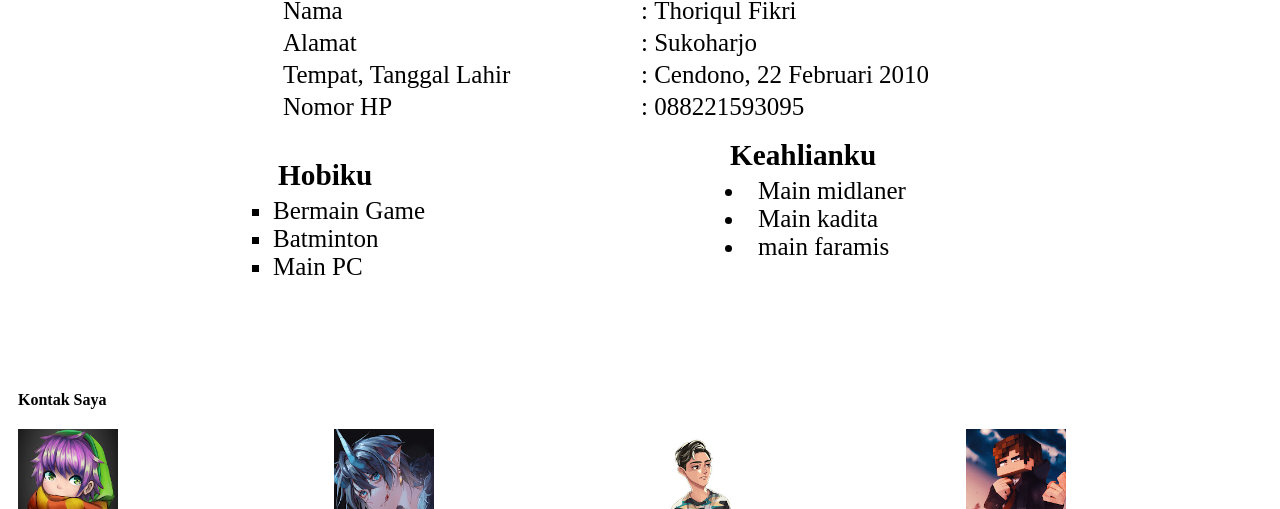
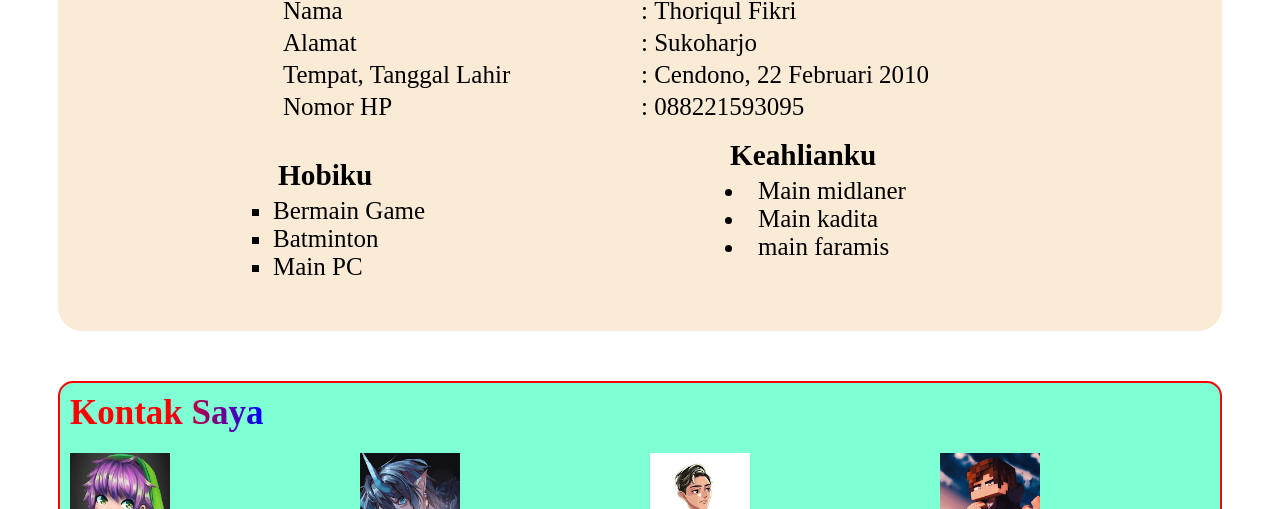
Before and after one commit to EnjoyGm/Projeck-lescoding, a plain HTML site: page index.html in a window 1280 px wide. Shown: the part 493-1002 px from the top of the page. Drawn offline with Linux system fonts and the light colour scheme.

Commit message:
Update style.css

```diff
--- a/style.css
+++ b/style.css
@@ -45,7 +45,7 @@ nav {
 }
 
 .biodata {
-	border-color: antiquewhite;
+	background-color: antiquewhite;
 	margin: 50px;
 	border-radius: 24px;
 	font-size: 25px;
@@ -69,3 +69,23 @@ nav {
 .biodata .list {
 	padding-left: 150px;
 }
+
+.kontak {
+	background-color: aquamarine;
+	padding-bottom: 25px;
+	margin: 50px;
+	border-radius: 15px;
+	border: 2px red solid;
+	haight: 200px;
+}
+
+.kontak b {
+	background: linear-gradient(90deg, red 50%, blue);
+	-webkit-background-clip: text;
+	-webkit-text-fill-color: transparent;
+	font-size: 35px;
+}
+
+.kontak img:hover {
+	width: 125px;
+}
```
